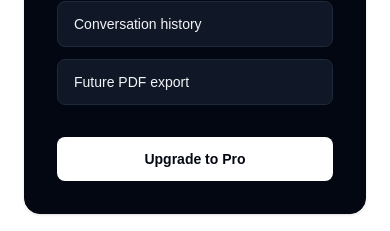
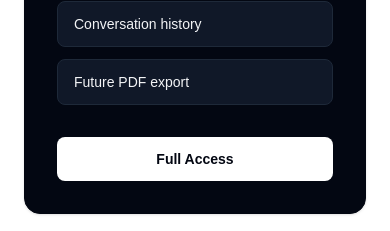
Before and after one commit to triplnj/orthodox-ai, a Next.js app: page /pricing in a window 390 px wide. Shown: the part 1871-2102 px from the top of the page. Built offline with nearby package versions, Linux system fonts and the light colour scheme; no server answers.

Commit message:
Use Full Access CTA consistently and preserve responsive layout

```diff
--- a/src/components/pricing/PricingCards.tsx
+++ b/src/components/pricing/PricingCards.tsx
@@ -77,9 +77,9 @@ export function PricingCards() {
 
        <Link
         href="/pro"
-            className="mt-8 block rounded-lg bg-white px-5 py-3 text-center text-sm font-semibold text-gray-950 hover:bg-gray-100"
+            className="mt-8 block w-full rounded-lg bg-white px-5 py-3 text-center text-sm font-semibold leading-5 text-gray-950 hover:bg-gray-100"
             >
-            Upgrade to Pro
+            Full Access
             </Link>
       </div>
     </section>
```
